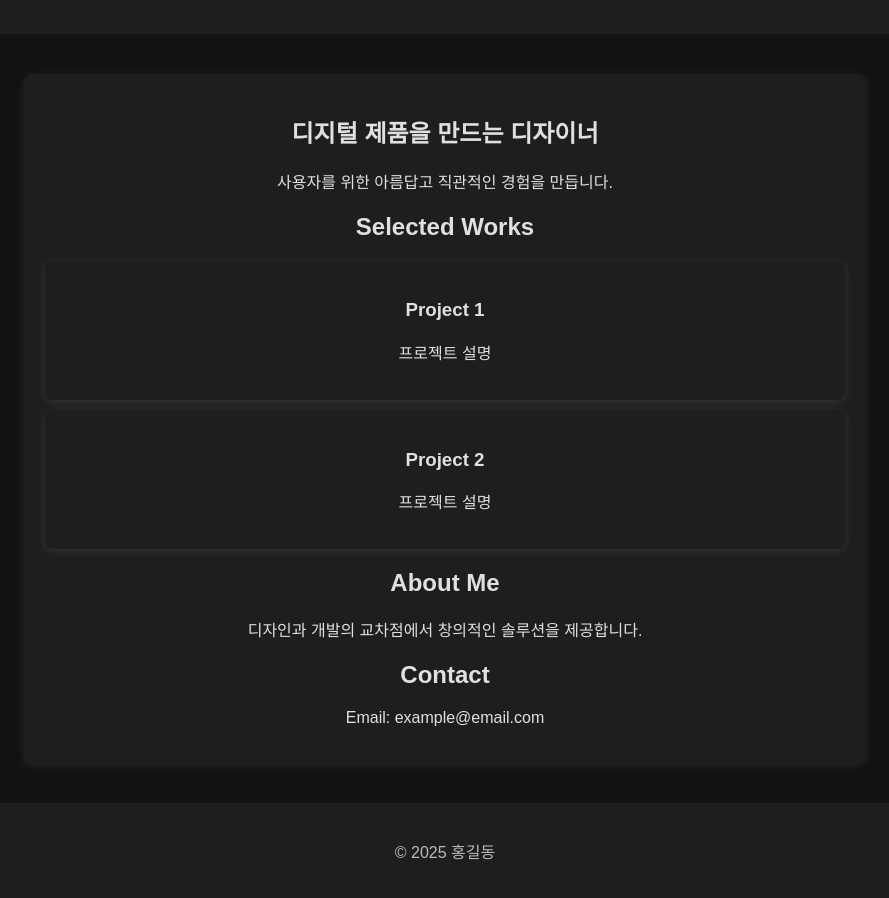
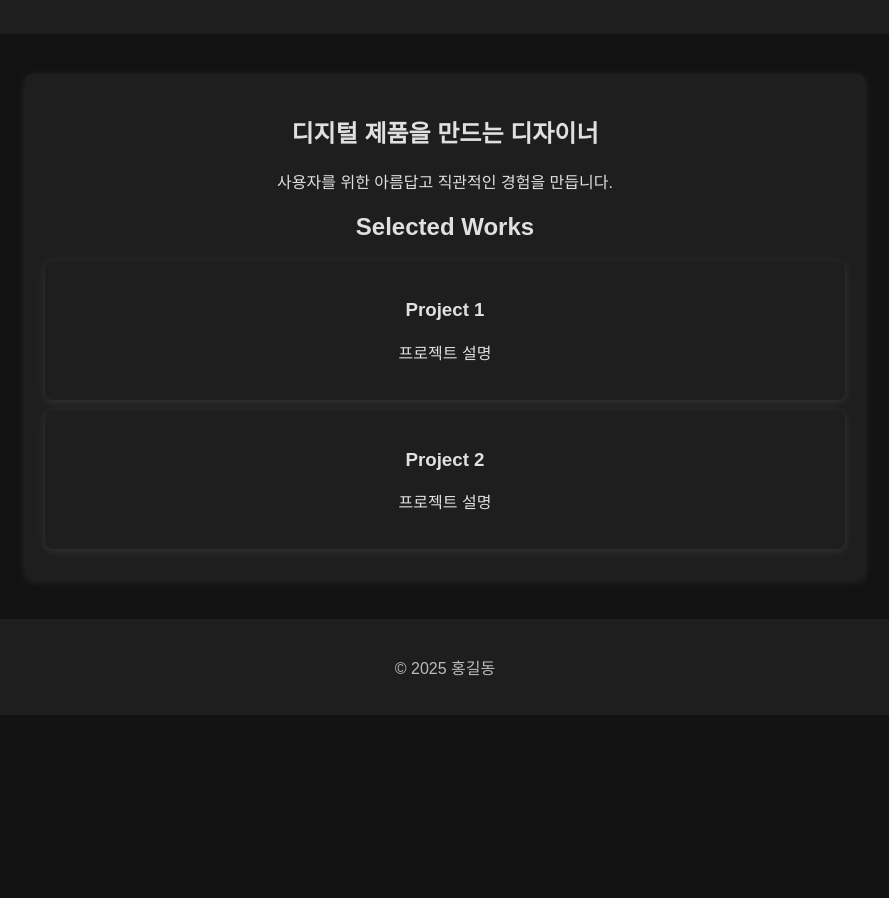
Before and after one commit to binfdesign/portfolio, a plain HTML site: page index.html in a window 1280 px wide. Shown: the part 120-1018 px from the top of the page, without its empty margins (195-1084 px from the left). After the commit the page ends 835 px from the top, so only its background shows below. Drawn offline with Linux system fonts and the light colour scheme; a web font is replaced by a local one.

Commit message:
Update index.html

```diff
--- a/index.html
+++ b/index.html
@@ -14,9 +14,9 @@
         <h1>Kevin LIM</h1>
         <nav>
             <ul>
-                <li><a href="#work">Work</a></li>
-                <li><a href="#about">About</a></li>
-                <li><a href="#contact">Contact</a></li>
+                <li><a href="index.html">Work</a></li>
+                <li><a href="about.html">About</a></li>
+                <li><a href="contact.html">Contact</a></li>
             </ul>
         </nav>
     </header>
@@ -41,15 +41,7 @@
             </div>
         </section>
 
-        <section id="about">
-            <h2>About Me</h2>
-            <p>디자인과 개발의 교차점에서 창의적인 솔루션을 제공합니다.</p>
-        </section>
 
-        <section id="contact">
-            <h2>Contact</h2>
-            <p>Email: example@email.com</p>
-        </section>
     </main>
 
     <footer>
```
